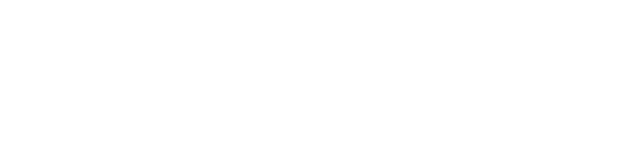
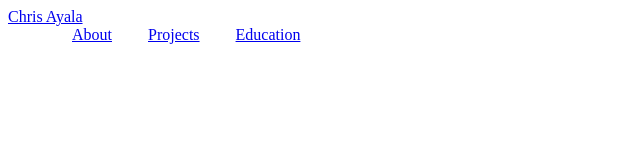
Before and after one commit to 124CAyala/Portfolio-v4, a plain HTML site: page index.html in a window 1280 px wide. Shown: the whole page, without its empty margins (0-640 px from the left). Drawn offline with nearby package versions, Linux system fonts and the light colour scheme.

Commit message:
first comit

```diff
--- a/index.html
+++ b/index.html
@@ -1,16 +1,33 @@
 <!DOCTYPE html>
 <html lang="en">
+
 <head>
     <meta charset="UTF-8">
     <meta name="viewport" content="width=device-width, initial-scale=1.0">
     <title>Document</title>
     <link rel="stylesheet" href="styles.css">
-    <script src="https://cdn.jsdelivr.net/npm/bootstrap@5.3.3/dist/js/bootstrap.bundle.min.js" integrity="sha384-YvpcrYf0tY3lHB60NNkmXc5s9fDVZLESaAA55NDzOxhy9GkcIdslK1eN7N6jIeHz" crossorigin="anonymous"></script>
+    <script src="https://cdn.jsdelivr.net/npm/bootstrap@5.3.3/dist/js/bootstrap.bundle.min.js"
+        integrity="sha384-YvpcrYf0tY3lHB60NNkmXc5s9fDVZLESaAA55NDzOxhy9GkcIdslK1eN7N6jIeHz"
+        crossorigin="anonymous"></script>
 </head>
+
 <body>
-
+    <nav class="navbar navbar-default">
+        <div class="container-fluid">
+          <div class="navbar-header">
+            <a class="navbar-brand" href="#">Chris Ayala</a>
+          </div>
+          <ul class="nav navbar-nav">
+            <li></li>
+            <li><a href="#">About</a></li>
+            <li><a href="#">Projects</a></li>
+            <li><a href="#">Education</a></li>
+          </ul>
+        </div>
+    </nav>
 
 
     <script src="script.js"></script>
 </body>
+
 </html>
--- a/styles.css
+++ b/styles.css
@@ -0,0 +1,14 @@
+.navbar-nav{
+    list-style-type: none;
+    margin: 0;
+    padding: 0;
+}
+
+li{
+    display: inline;
+    margin-left: 2rem;
+}
+
+.name{
+    margin-left: 0;
+}
```
